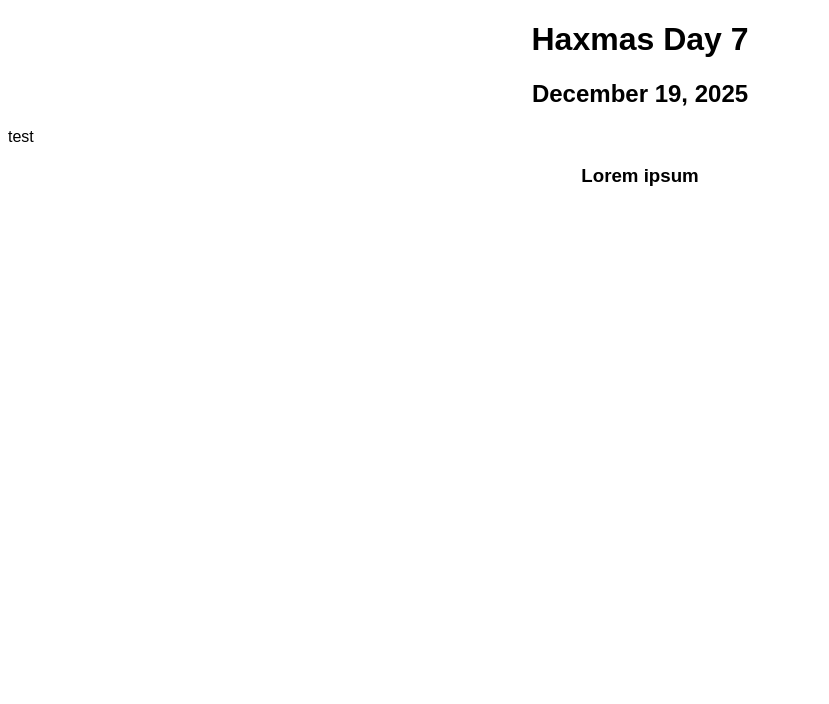
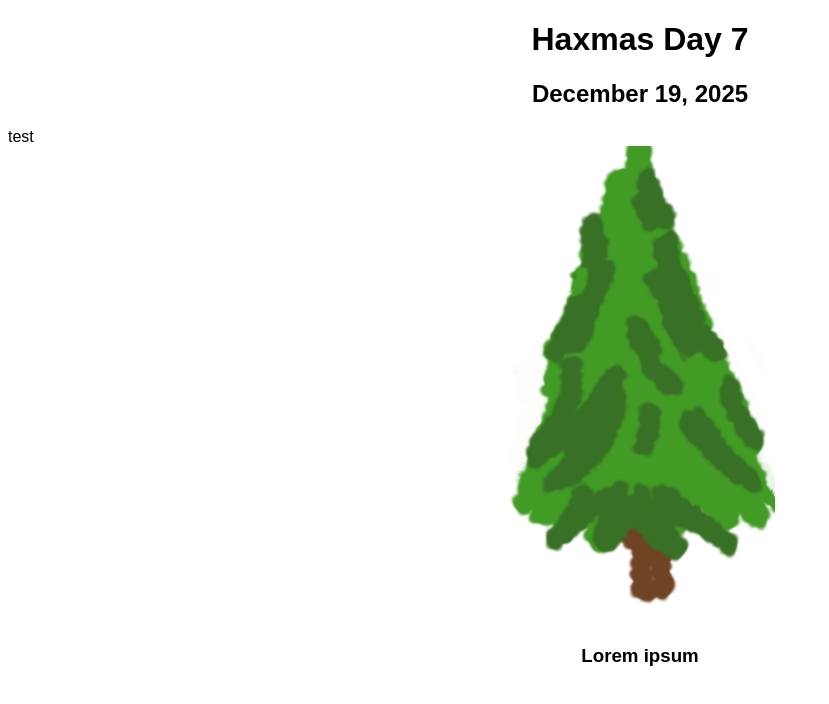
Before and after one commit to astra-the-boop/haxmas-day7, a plain HTML site: page index.html in a window 1280 px wide. Shown: the whole page, without its empty margins (0-829 px from the left). Drawn offline with Linux system fonts and the light colour scheme; a web font is replaced by a local one.

Commit message:
ornaments

```diff
--- a/index.html
+++ b/index.html
@@ -14,10 +14,8 @@
     <div id="tree-container" class="container">
         test
         <div class="decoration">
-            <div id="star"></div>
-            <div id="emoji1"></div>
-            <div id="emoji2"></div>
-            <div id="orpheus"></div>
+
+            <img src="img/tree.png" id="tree">
         </div>
     </div>
     <div id="footer">
--- a/style.css
+++ b/style.css
@@ -36,3 +36,13 @@ body{
 #header, #footer{
     text-align: center;
 }
+
+#tree-container{
+
+}
+
+#tree{
+    height: 30rem;
+    display: flex;
+    margin: auto auto;
+}
```
Also changed, not shown: img/tree.png (added).
